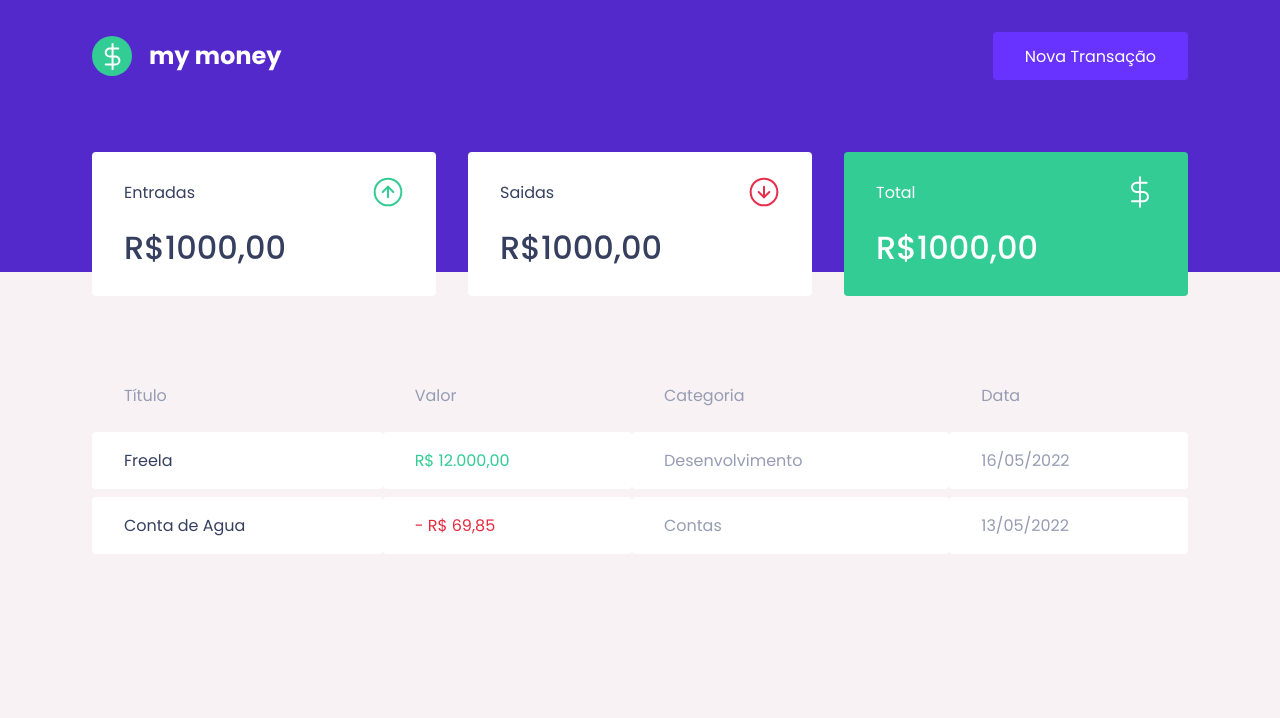
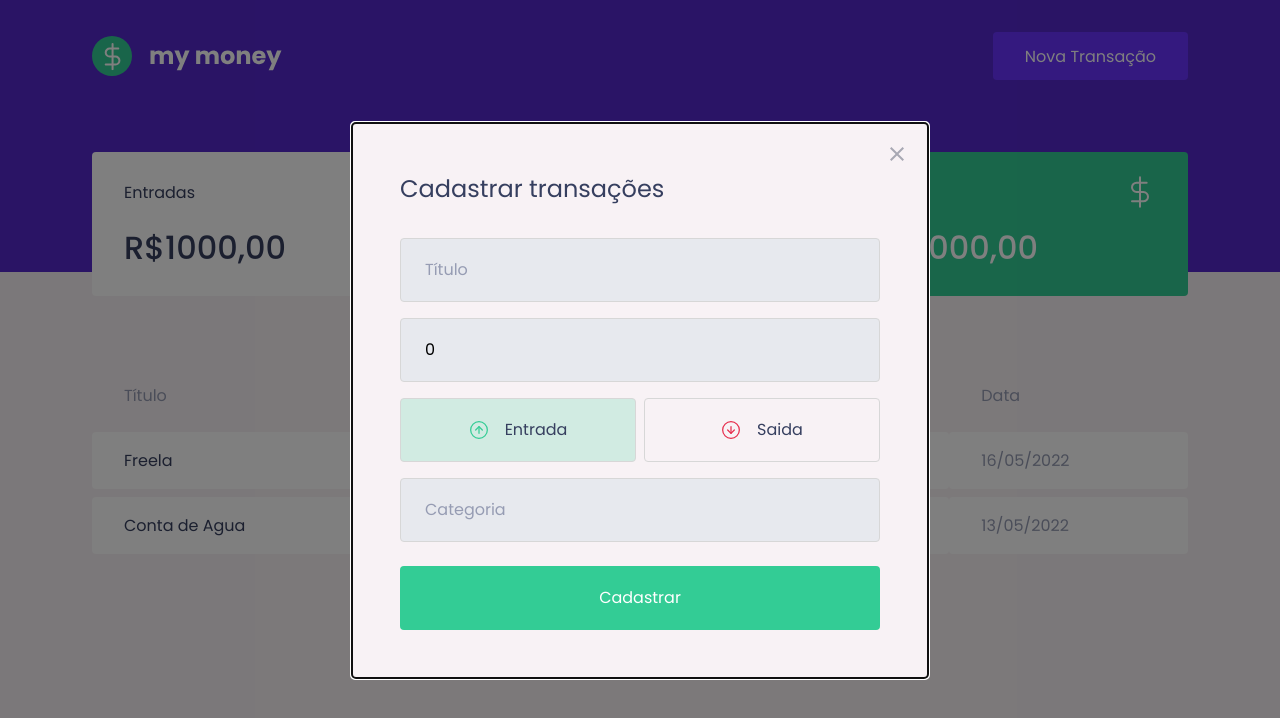
Before and after one commit to mariosantosdev/my-money, a React (Create React App) app: page / in a window 1280 px wide. Shown: the top 718 px of the page. Built offline with nearby package versions, Linux system fonts and the light colour scheme.

Commit message:
create modal new transactions

```diff
--- a/package.json
+++ b/package.json
@@ -3,8 +3,10 @@
   "version": "0.1.0",
   "private": true,
   "dependencies": {
+    "polished": "^4.2.2",
     "react": "^18.1.0",
     "react-dom": "^18.1.0",
+    "react-modal": "^3.15.1",
     "react-scripts": "^2.1.3",
     "styled-components": "^5.3.5",
     "web-vitals": "^2.1.4"
@@ -41,6 +43,7 @@
     "@types/node": "^17.0.34",
     "@types/react": "^18.0.9",
     "@types/react-dom": "^18.0.4",
+    "@types/react-modal": "^3.13.1",
     "@types/styled-components": "^5.1.25",
     "cross-env": "^7.0.3",
     "typescript": "^4.6.4"
--- a/src/components/Header/index.tsx
+++ b/src/components/Header/index.tsx
@@ -1,16 +1,32 @@
-import React from "react";
+import React, { Fragment, useRef } from "react";
 
 import LogoImg from "../../assets/logo.svg";
+import ModalNewTransaction, {
+  ModalTransactionHandles,
+} from "../ModalNewTransaction";
 import { Container, Content } from "./styles";
 
 export function Header() {
+  const modalTransactionRef = useRef<ModalTransactionHandles>(null);
+
+  function handleOpenTransactionModal() {
+    if (!modalTransactionRef.current) return null;
+
+    modalTransactionRef.current.openModal();
+  }
+
   return (
-    <Container>
-      <Content>
-        <img src={LogoImg} alt="my money logo" />
+    <Fragment>
+      <Container>
+        <Content>
+          <img src={LogoImg} alt="my money logo" />
 
-        <button type="button">Nova Transação</button>
-      </Content>
-    </Container>
+          <button type="button" onClick={handleOpenTransactionModal}>
+            Nova Transação
+          </button>
+        </Content>
+      </Container>
+      <ModalNewTransaction ref={modalTransactionRef} />
+    </Fragment>
   );
 }
--- /dev/null
+++ b/src/components/ModalNewTransaction/index.tsx
@@ -0,0 +1,111 @@
+import React, {
+  FormEvent,
+  forwardRef,
+  ForwardRefRenderFunction,
+  useCallback,
+  useImperativeHandle,
+  useState,
+} from "react";
+import Modal from "react-modal";
+import { Container, RadioBox, TransactionTypeContainer } from "./styles";
+
+import closeImg from "../../assets/close.svg";
+import incomeImg from "../../assets/income.svg";
+import outcomeImg from "../../assets/outcome.svg";
+
+export interface ModalTransactionHandles {
+  openModal: () => void;
+}
+
+Modal.setAppElement("#root");
+
+const ModalNewTransaction: ForwardRefRenderFunction<ModalTransactionHandles> = (
+  _,
+  ref
+) => {
+  const [isVisible, setIsVisible] = useState(true);
+
+  const [title, setTitle] = useState("");
+  const [type, setType] = useState("deposit");
+  const [value, setValue] = useState(0);
+  const [category, setCategory] = useState("");
+
+  const handleClose = useCallback(() => {
+    setIsVisible(false);
+  }, []);
+
+  const openModal = useCallback(() => {
+    setIsVisible(true);
+  }, []);
+
+  useImperativeHandle(ref, () => ({ openModal }));
+
+  const handleCreateTransaction = useCallback((event: FormEvent) => {
+    event.preventDefault();
+  }, []);
+
+  if (!isVisible) return null;
+
+  return (
+    <Modal
+      isOpen={isVisible}
+      onRequestClose={handleClose}
+      contentLabel="Modal Nova Transação"
+      overlayClassName="react-modal-overlay"
+      className="react-modal-content"
+    >
+      <button type="button" className="react-modal-close" onClick={handleClose}>
+        <img src={closeImg} alt="Fechar Modal" />
+      </button>
+      <Container onSubmit={handleCreateTransaction}>
+        <h2>Cadastrar transações</h2>
+
+        <input
+          type="text"
+          placeholder="Título"
+          value={title}
+          onChange={(e) => setTitle(e.target.validationMessage)}
+        />
+
+        <input
+          type="number"
+          placeholder="Valor"
+          value={value}
+          onChange={(e) => setValue(Number(e.target.value))}
+        />
+
+        <TransactionTypeContainer>
+          <RadioBox
+            type="button"
+            onClick={() => setType("deposit")}
+            isActive={type === "deposit"}
+            activeColor="#33cc95"
+          >
+            <img src={incomeImg} alt="Entrada" />
+            <span>Entrada</span>
+          </RadioBox>
+          <RadioBox
+            type="button"
+            onClick={() => setType("withdraw")}
+            isActive={type === "withdraw"}
+            activeColor="#e52b40"
+          >
+            <img src={outcomeImg} alt="Saida" />
+            <span>Saida</span>
+          </RadioBox>
+        </TransactionTypeContainer>
+
+        <input
+          type="text"
+          placeholder="Categoria"
+          value={category}
+          onChange={(e) => setCategory(e.target.value)}
+        />
+
+        <button type="submit">Cadastrar</button>
+      </Container>
+    </Modal>
+  );
+};
+
+export default forwardRef(ModalNewTransaction);
--- /dev/null
+++ b/src/components/ModalNewTransaction/styles.ts
@@ -0,0 +1,92 @@
+import styled from "styled-components";
+import { darken, transparentize } from "polished";
+
+export const Container = styled.form`
+  h2 {
+    color: var(--text-title);
+    font-size: 1.5rem;
+    margin-bottom: 2rem;
+  }
+
+  input {
+    width: 100%;
+    padding: 0 1.5rem;
+    height: 4rem;
+    border-radius: 0.25rem;
+
+    border: 1px solid #d7d7d7;
+    background: #e7e9ee;
+
+    font-weight: 400;
+    font-size: 1rem;
+
+    &::placeholder {
+      color: var(--text-body);
+    }
+
+    & + input {
+      margin-top: 1rem;
+    }
+  }
+
+  button[type="submit"] {
+    width: 100%;
+    padding: 0 1.5rem;
+    height: 4rem;
+    background: var(--green);
+    color: #fff;
+    border-radius: 0.25rem;
+    border: 0;
+    font-size: 1rem;
+    margin-top: 1.5rem;
+
+    transition: filter 0.2s;
+
+    &:hover {
+      filter: brightness(0.9);
+    }
+  }
+`;
+
+export const TransactionTypeContainer = styled.div`
+  margin: 1rem 0;
+  display: grid;
+  grid-template-columns: repeat(2, 1fr);
+  gap: 0.5rem;
+`;
+
+interface IRadioBoxProps {
+  isActive?: boolean;
+  activeColor: string;
+}
+
+export const RadioBox = styled.button<IRadioBoxProps>`
+  height: 4rem;
+  border: 1px solid #d7d7d7;
+  border-radius: 0.25rem;
+
+  background-color: ${({ isActive, activeColor }) =>
+    isActive ? transparentize(0.8, activeColor) : "transparent"};
+
+  display: flex;
+  align-items: center;
+  justify-content: center;
+
+  transition: border-color 0.2s;
+
+  &:hover {
+    border-color: ${darken(0.1, "#d7d7d7")};
+  }
+
+  img {
+    width: 20px;
+    height: 20px;
+  }
+
+  span {
+    display: inline-block;
+    margin-left: 1rem;
+    font-size: 1rem;
+    color: var(--text-title);
+  }
+`;
--- a/src/styles/global.ts
+++ b/src/styles/global.ts
@@ -52,4 +52,41 @@ export const GlobalStyle = createGlobalStyle`
         opacity: 0.7;
         cursor: not-allowed;
     }
+
+    .react-modal-overlay{
+        background: rgba(0, 0, 0, 0.5);
+
+        position: fixed;
+        top: 0;
+        bottom: 0;
+        left: 0;
+        right: 0;
+
+        display: flex;
+        justify-content: center;
+        align-items: center;
+
+    }
+
+    .react-modal-content{
+        width: 100%;
+        max-width: 576px;
+        background: var(--background);
+        padding: 3rem;
+        position: relative;
+        border-radius: 0.25rem;
+    }
+
+    .react-modal-close{
+        position: absolute;
+        right: 1.5rem;
+        top: 1.5rem;
+        border: 0;
+        background: transparent;
+        transition: filter 0.2s;
+
+        &:hover{
+            filter: brightness(0.8);
+        }
+    }
 `;
```
